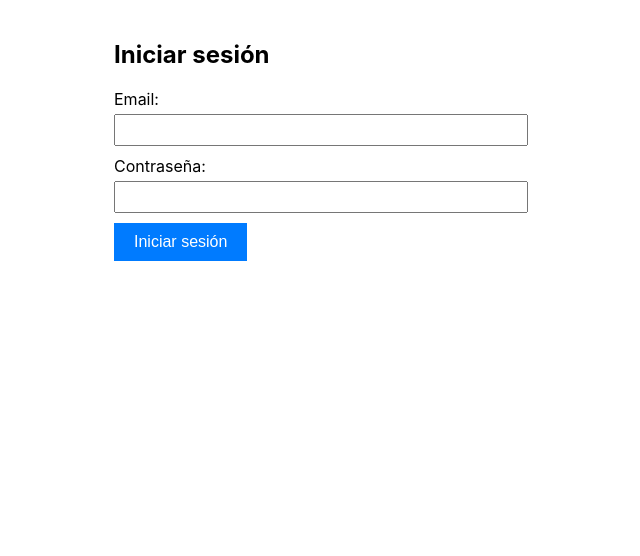
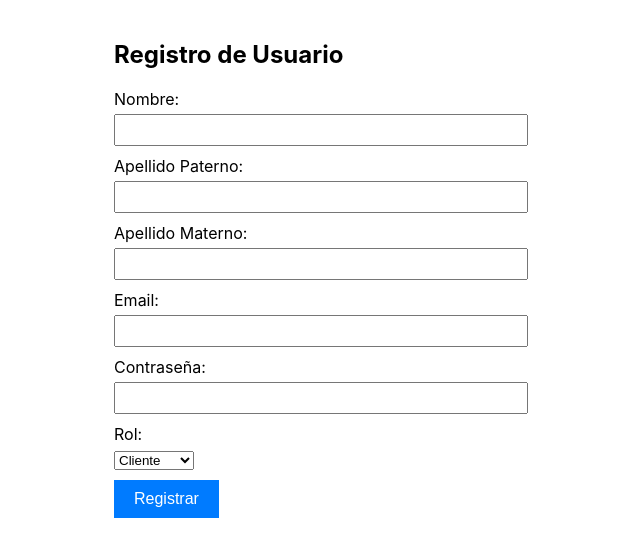
Before and after one commit to QuentinSoftware/Login-P5, a React (Create React App) app in the folder frontend/: page /register in a window 1280 px wide. Shown: the top 556 px of the page, without its empty margins (326-966 px from the left). Built offline with nearby package versions, Linux system fonts and the light colour scheme.

Commit message:
Se modulariza mas el front en react.

```diff
--- a/frontend/src/App.js
+++ b/frontend/src/App.js
@@ -1,55 +1,19 @@
-import React, { useState } from 'react';
-import axios from 'axios';
+import React from 'react';
+import { BrowserRouter as Router, Route, Switch } from 'react-router-dom';
+import Login from './Login';
+import Register from './Register';
 import './App.css';
 
 function App() {
-  const [email, setEmail] = useState('');
-  const [password, setPassword] = useState('');
-  const [error, setError] = useState('');
-
-  const handleSubmit = async (e) => {
-    e.preventDefault();
-    try {
-      const response = await axios.post('/login', { email, contraseña: password });
-      if (response.data === 'Usuario Logeado correctamente') {
-        // Redireccionar a la página de inicio (actualiza la URL según tu aplicación)
-        window.location.href = '/inicio';
-      } else {
-        setError('Credenciales incorrectas. Por favor, inténtalo de nuevo.');
-      }
-    } catch (error) {
-      setError('Ocurrió un error. Por favor, inténtalo de nuevo.');
-    }
-  };
-
   return (
-    <div className="App">
-      <h2>Iniciar sesión</h2>
-      {error && <p className="error">{error}</p>}
-      <form onSubmit={handleSubmit}>
-        <div>
-          <label htmlFor="email">Email:</label>
-          <input
-            type="email"
-            id="email"
-            value={email}
-            onChange={(e) => setEmail(e.target.value)}
-            required
-          />
-        </div>
-        <div>
-          <label htmlFor="password">Contraseña:</label>
-          <input
-            type="password"
-            id="password"
-            value={password}
-            onChange={(e) => setPassword(e.target.value)}
-            required
-          />
-        </div>
-        <button type="submit">Iniciar sesión</button>
-      </form>
-    </div>
+    <Router>
+      <div className="App">
+        <Switch>
+          <Route exact path="/" component={Login} />
+          <Route path="/register" component={Register} />
+        </Switch>
+      </div>
+    </Router>
   );
 }
 
--- /dev/null
+++ b/frontend/src/Login.js
@@ -0,0 +1,55 @@
+import React, { useState } from 'react';
+import axios from 'axios';
+
+function Login() {
+  const [email, setEmail] = useState('');
+  const [password, setPassword] = useState('');
+  const [error, setError] = useState('');
+
+  const handleSubmit = async (e) => {
+    e.preventDefault();
+    try {
+      const response = await axios.post('/login', { email, contraseña: password });
+      if (response.data === 'Usuario Logeado correctamente') {
+        // Redireccionar a la página de inicio (actualiza la URL según tu aplicación)
+        window.location.href = '/inicio';
+      } else {
+        setError('Credenciales incorrectas. Por favor, inténtalo de nuevo.');
+      }
+    } catch (error) {
+      setError('Ocurrió un error. Por favor, inténtalo de nuevo.');
+    }
+  };
+
+  return (
+    <div className="App">
+      <h2>Iniciar sesión</h2>
+      {error && <p className="error">{error}</p>}
+      <form onSubmit={handleSubmit}>
+        <div>
+          <label htmlFor="email">Email:</label>
+          <input
+            type="email"
+            id="email"
+            value={email}
+            onChange={(e) => setEmail(e.target.value)}
+            required
+          />
+        </div>
+        <div>
+          <label htmlFor="password">Contraseña:</label>
+          <input
+            type="password"
+            id="password"
+            value={password}
+            onChange={(e) => setPassword(e.target.value)}
+            required
+          />
+        </div>
+        <button type="submit">Iniciar sesión</button>
+      </form>
+    </div>
+  );
+}
+
+export default Login;
--- /dev/null
+++ b/frontend/src/Register.js
@@ -0,0 +1,110 @@
+import React, { useState } from 'react';
+import axios from 'axios';
+
+function Register() {
+  const [formData, setFormData] = useState({
+    nombre: '',
+    apellido_paterno: '',
+    apellido_materno: '',
+    email: '',
+    contraseña: '',
+    rol: 'Cliente',
+  });
+  const [message, setMessage] = useState('');
+
+  const handleChange = (e) => {
+    setFormData({ ...formData, [e.target.name]: e.target.value });
+  };
+
+  const handleSubmit = async (e) => {
+    e.preventDefault();
+    try {
+      const response = await axios.post('/register', formData);
+      setMessage(response.data);
+      setFormData({
+        nombre: '',
+        apellido_paterno: '',
+        apellido_materno: '',
+        email: '',
+        contraseña: '',
+        rol: 'Cliente',
+      });
+    } catch (error) {
+      setMessage('Ocurrió un error al registrar el usuario.');
+    }
+  };
+
+  return (
+    <div>
+      <h2>Registro de Usuario</h2>
+      {message && <p>{message}</p>}
+      <form onSubmit={handleSubmit}>
+        <div>
+          <label htmlFor="nombre">Nombre:</label>
+          <input
+            type="text"
+            id="nombre"
+            name="nombre"
+            value={formData.nombre}
+            onChange={handleChange}
+            required
+          />
+        </div>
+        <div>
+          <label htmlFor="apellido_paterno">Apellido Paterno:</label>
+          <input
+            type="text"
+            id="apellido_paterno"
+            name="apellido_paterno"
+            value={formData.apellido_paterno}
+            onChange={handleChange}
+            required
+          />
+        </div>
+        <div>
+          <label htmlFor="apellido_materno">Apellido Materno:</label>
+          <input
+            type="text"
+            id="apellido_materno"
+            name="apellido_materno"
+            value={formData.apellido_materno}
+            onChange={handleChange}
+            required
+          />
+        </div>
+        <div>
+          <label htmlFor="email">Email:</label>
+          <input
+            type="email"
+            id="email"
+            name="email"
+            value={formData.email}
+            onChange={handleChange}
+            required
+          />
+        </div>
+        <div>
+          <label htmlFor="contraseña">Contraseña:</label>
+          <input
+            type="password"
+            id="contraseña"
+            name="contraseña"
+            value={formData.contraseña}
+            onChange={handleChange}
+            required
+          />
+        </div>
+        <div>
+          <label htmlFor="rol">Rol:</label>
+          <select id="rol" name="rol" value={formData.rol} onChange={handleChange} required>
+            <option value="Cliente">Cliente</option>
+            <option value="Vendedor">Vendedor</option>
+          </select>
+        </div>
+        <button type="submit">Registrar</button>
+      </form>
+    </div>
+  );
+}
+
+export default Register;
```
